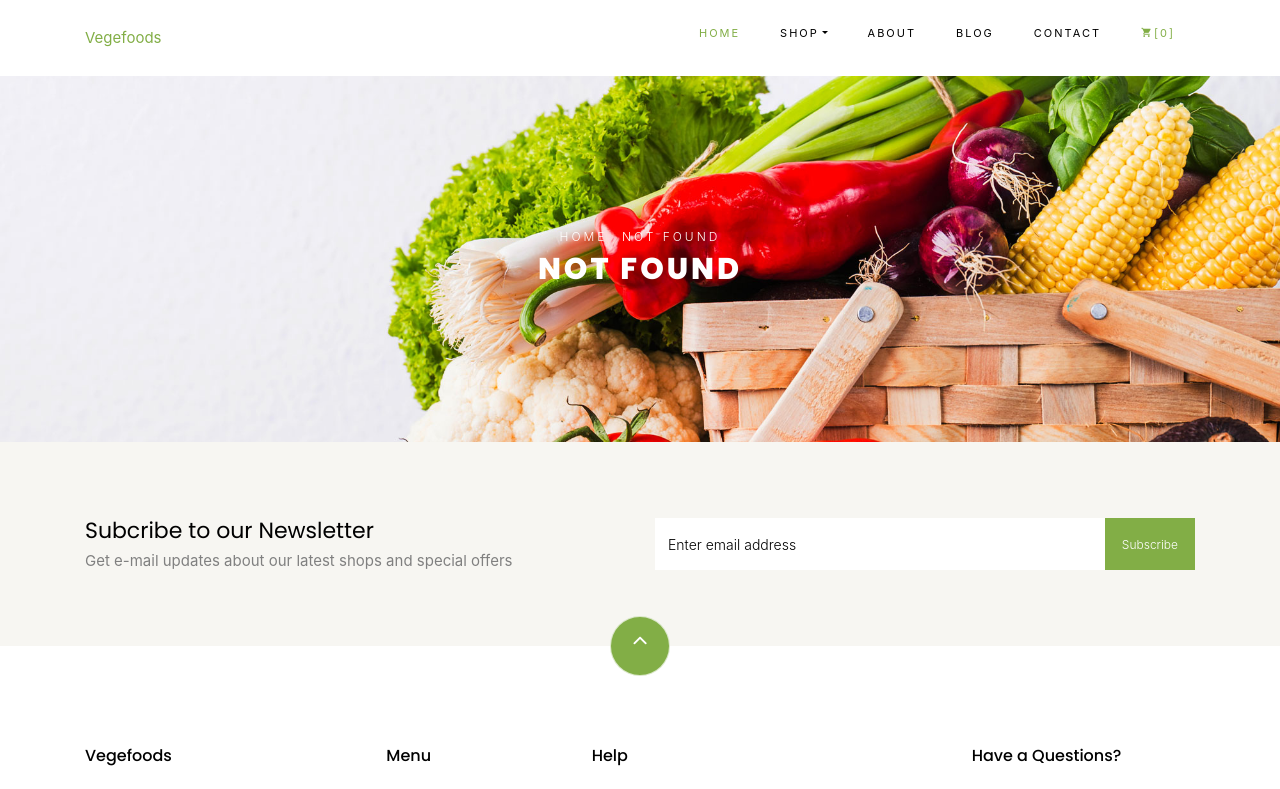
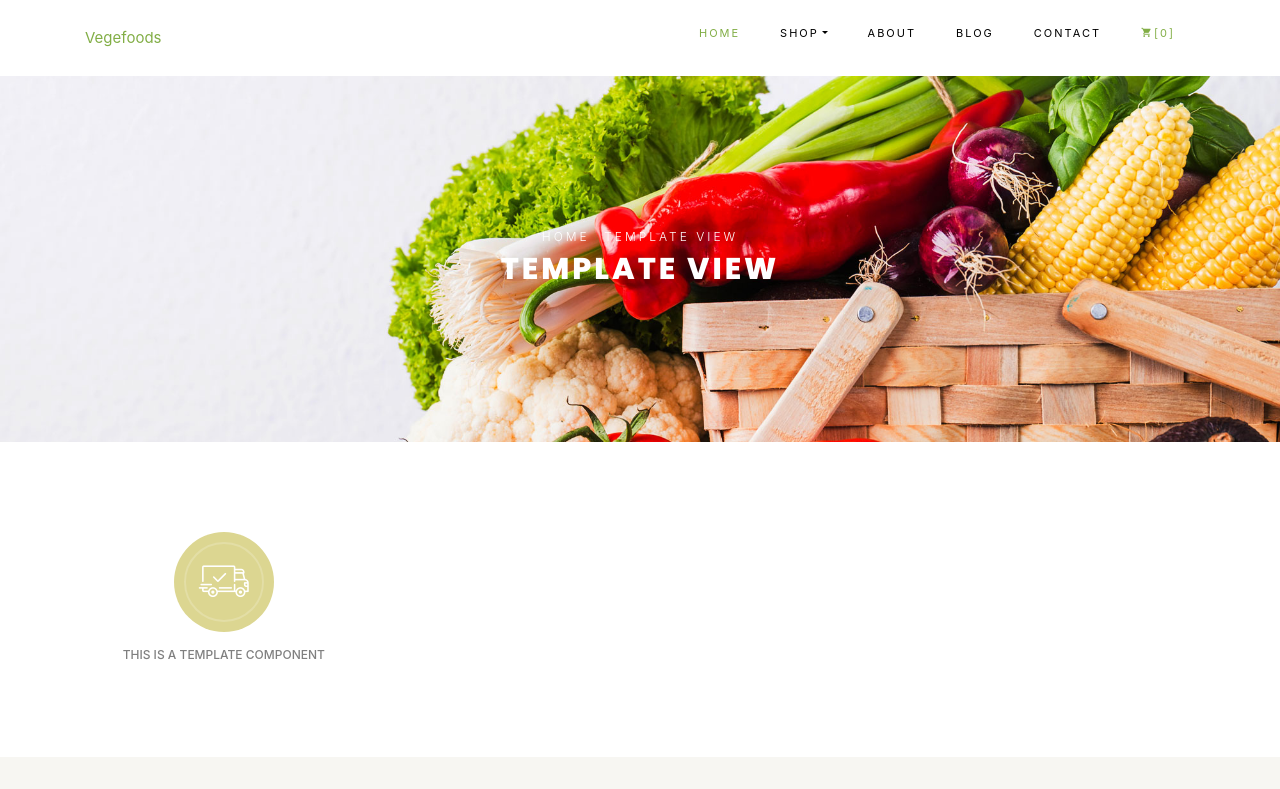
Before and after one commit to sergiorivasmedina/ECommerce-ReactJS, a React (Create React App) app: page /template in a window 1280 px wide. Shown: the top 789 px of the page. Built offline with nearby package versions, Linux system fonts and the light colour scheme.

Commit message:
:building_construction: New Folders

```diff
--- a/src/App.js
+++ b/src/App.js
@@ -6,7 +6,7 @@ import Home from './views/Vegefoods/Home';
 class App extends React.Component {
   render() {
     return (
-      <h1>HOLA</h1>
+      <h1>Test</h1>
     );
   }
 
--- a/src/Routes.js
+++ b/src/Routes.js
@@ -9,6 +9,8 @@ import SingleProduct from './views/Vegefoods/SingleProduct';
 import Cart from './views/Vegefoods/Cart';
 import Checkout from './views/Vegefoods/Checkout';
 import NotFound from './views/Vegefoods/NotFound';
+
+import Template from './views/AgroferiaCliente/Template';
 
 
 const routing = (
@@ -22,6 +24,7 @@ const routing = (
       <Route path="/singleproduct" component={SingleProduct} />
       <Route path="/cart" component={Cart} />
       <Route path="/checkout" component={Checkout} />
+      <Route path="/template" component={Template} />
       <Route component={NotFound}/>
     </Switch>
     </div>
--- /dev/null
+++ b/src/components/AgroferiaCliente/TemplateComponent.js
@@ -0,0 +1,19 @@
+import React, { Component } from 'react'
+
+export default class TemplateComponent extends Component {
+    render() {
+        return (
+            <div className="col-md-3 text-center d-flex align-self-stretch ">
+                <div className="media block-6 services mb-md-0 mb-4">
+                  <div className="icon bg-color-4 active d-flex justify-content-center align-items-center mb-2">
+                    <span className={this.props.icon}></span>
+                  </div>
+                  <div className="media-body">
+                    <h3 className="heading">{this.props.title}</h3>
+                    <span>{this.props.description}</span>
+                  </div>
+                </div>
+              </div>
+        )
+    }
+}
--- /dev/null
+++ b/src/views/AgroferiaCliente/Template.js
@@ -0,0 +1,34 @@
+import React from 'react';
+import Navigator from '../../components/Vegefoods/Navigator';
+import Product from '../../components/Vegefoods/Product';
+import Footer from '../../components/Vegefoods/Footer';
+import Subscribe from '../../components/Vegefoods/Subscribe';
+import Heading from '../../components/Vegefoods/Heading';
+import TemplateComponent from '../../components/AgroferiaCliente/TemplateComponent';
+
+
+class Template extends React.Component {
+    render() {
+        return (
+            <div className="Template">
+                <Navigator />
+                <Heading title="Template View" imageUrl="images/bg_1.jpg" />
+
+                <section className="ftco-section">
+                    <div className="container">
+                        <div className="row no-gutters ftco-services">
+
+                            <TemplateComponent name="Template Componente" description="This is a template component" icon="flaticon-shipped" />
+
+                        </div>
+                    </div>
+                </section>
+                <Subscribe />
+                <Footer />
+            </div>
+        );
+    }
+
+}
+
+export default Template;
```
